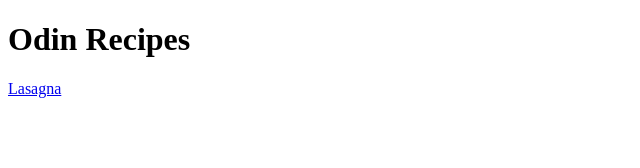
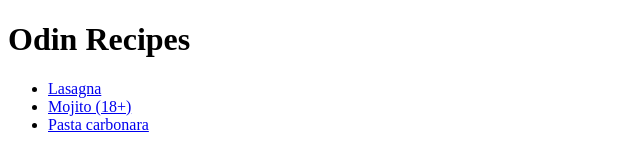
Before and after one commit to MG72/odin-recipes, a plain HTML site: page index.html in a window 1280 px wide. Shown: the whole page, without its empty margins (0-640 px from the left). Drawn offline with Linux system fonts and the light colour scheme.

Commit message:
corrected links on index.html

```diff
--- a/index.html
+++ b/index.html
@@ -9,7 +9,11 @@
 <body>
     <h1>Odin Recipes</h1>
     <p>
-        <a href="recipes/lasagna.html" target='new'>Lasagna</ahref>
+        <ul>
+           <li><a href="recipes/lasagna.html" target='new'>Lasagna</ahref></li>
+           <li><a href="recipes/mojito.html" target='new'>Mojito (18+)</ahref></li>
+           <li><a href="recipes/pasta-carbonara.html" target='new'>Pasta carbonara</ahref></li>
+        </ul>
     </p>
 </body>
 </html>
```
